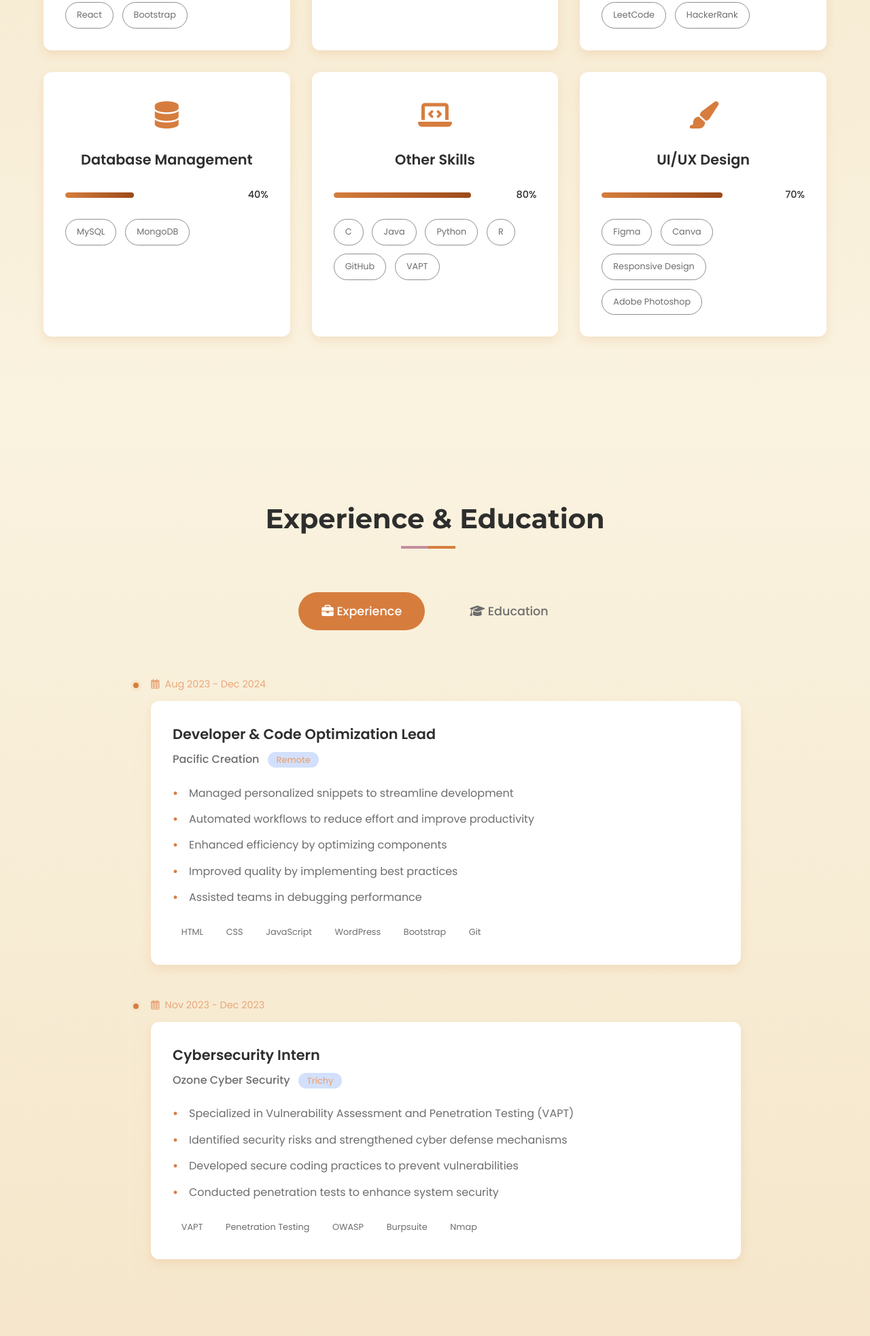
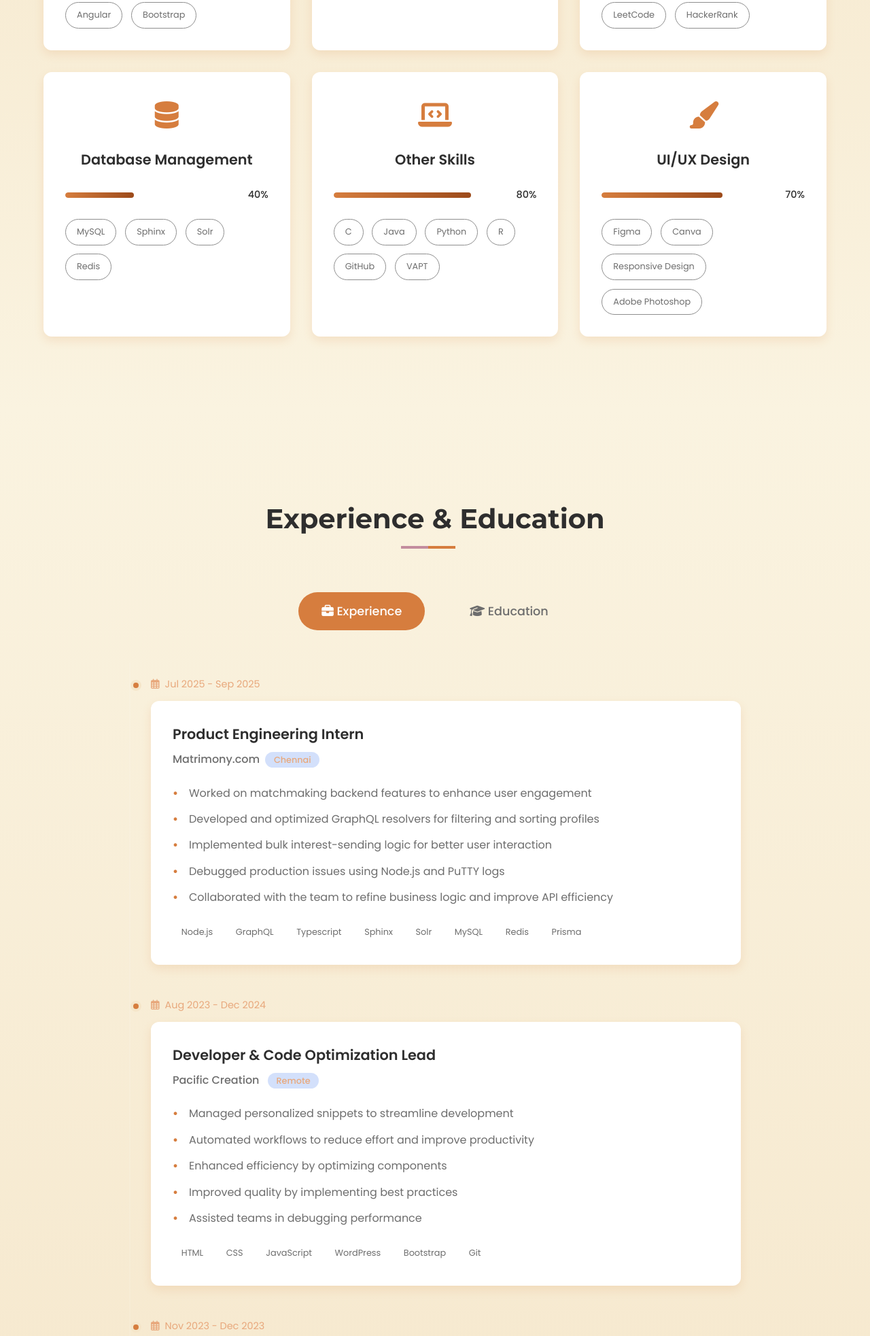
Before and after one commit to Abishekkhanna/Abishek_Khanna_Portfolio, a plain HTML site: page index.html in a window 1280 px wide. Shown: the part 2364-4329 px from the top of the page at 68% size. Drawn offline with Linux system fonts and the light colour scheme.

Commit message:
Recent Changes Update

```diff
--- a/index.html
+++ b/index.html
@@ -122,7 +122,7 @@
                     <div class="stat-icon">
                         <i class="fas fa-clock"></i>
                     </div>
-                    <div class="stat-number" data-target="1">0</div>
+                    <div class="stat-number" data-target="1.5">0</div>
                     <div class="stat-title">Years Experience</div>
                 </div>
             </div>
@@ -150,7 +150,7 @@
                     <span>JavaScript</span>
                     <span>HTML5</span>
                     <span>CSS3</span>
-                    <span>React</span>
+                    <span>Angular</span>
                     <span>Bootstrap</span>
                 </div>
             </div>
@@ -168,6 +168,7 @@
                 </div>
                 <div class="skill-tags">
                     <span>Node.js</span>
+                    <span>GraphQL</span>
                 </div>
             </div>
 
@@ -203,7 +204,9 @@
                 </div>
                 <div class="skill-tags">
                     <span>MySQL</span>
-                    <span>MongoDB</span>
+                    <span>Sphinx</span>
+                    <span>Solr</span>
+                    <span>Redis</span>
                 </div>
             </div>
 
@@ -271,6 +274,35 @@
                         <div class="timeline-dot"></div>
                         <div class="timeline-date">
                             <i class="far fa-calendar-alt"></i>
+                            Jul 2025 - Sep 2025
+                        </div>
+                        <div class="timeline-content">
+                            <h3>Product Engineering Intern</h3>
+                            <h4>Matrimony.com<span class="badge">Chennai</span></h4>
+                            <ul>
+                                <li>Worked on matchmaking backend features to enhance user engagement</li>
+                                <li>Developed and optimized GraphQL resolvers for filtering and sorting profiles</li>
+                                <li>Implemented bulk interest-sending logic for better user interaction</li>
+                                <li>Debugged production issues using Node.js and PuTTY logs</li>
+                                <li>Collaborated with the team to refine business logic and improve API efficiency</li>
+                            </ul>
+                            <div class="tags">
+                                <span>Node.js</span>
+                                <span>GraphQL</span>
+                                <span>Typescript</span>
+                                <span>Sphinx</span>
+                                <span>Solr</span>
+                                <span>MySQL</span>
+                                <span>Redis</span>
+                                <span>Prisma</span>
+                            </div>
+                        </div>
+                    </div>
+
+                    <div class="timeline-item">
+                        <div class="timeline-dot"></div>
+                        <div class="timeline-date">
+                            <i class="far fa-calendar-alt"></i>
                             Aug 2023 - Dec 2024
                         </div>
                         <div class="timeline-content">
@@ -333,7 +365,7 @@
                             <h3>B.E Computer Science and Engineering</h3>
                             <h4>K. Ramakrishnan College of Engineering <span class="badge">Trichy</span></h4>
                             <ul>
-                                <li>Excelling in academics with a <strong>current CGPA of 8.88/10</strong></li>
+                                <li>Excelling in academics with a <strong>current CGPA of 8.76/10</strong></li>
                                 <li>Gaining hands-on experience in development and problem-solving</li>
                                 <li>Passionate about technology, coding, and innovation</li>
                             </ul>
--- a/script.js
+++ b/script.js
@@ -169,6 +169,15 @@ document.addEventListener("DOMContentLoaded", function() {
 
     // Project filter and pagination
     const projects = [
+        {
+            title: "Digital Learning for Disabilities",
+            img: "Screenshot (104).png",
+            desc: "An AI-powered web application designed to assist individuals with disabilities in learning through gesture recognition, voice commands, and an AI tutor. Developed during the MKCE Karur Hackathon to make education more interactive, accessible, and fun for everyone!",
+            tags: ["HTML", "CSS", "JavaScript", "Python", "Django"],
+            live: "https://github.com/Abishekkhanna/Digital-Learning-for-Disabilities",
+            github: "https://github.com/Abishekkhanna/Digital-Learning-for-Disabilities",
+            category: "AI & Accessibility"
+        },
         {
             title: "ATM Machine",
             img: "atm.jpg",
```
Also changed, not shown: Screenshot (104).png (added), 1 other file.
